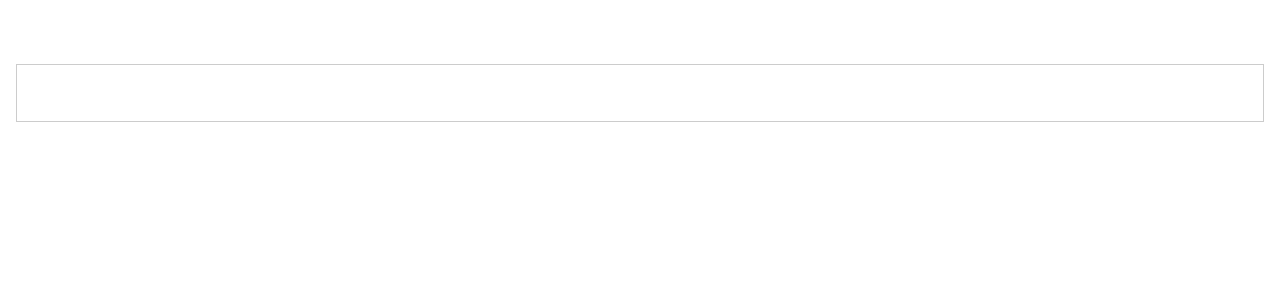
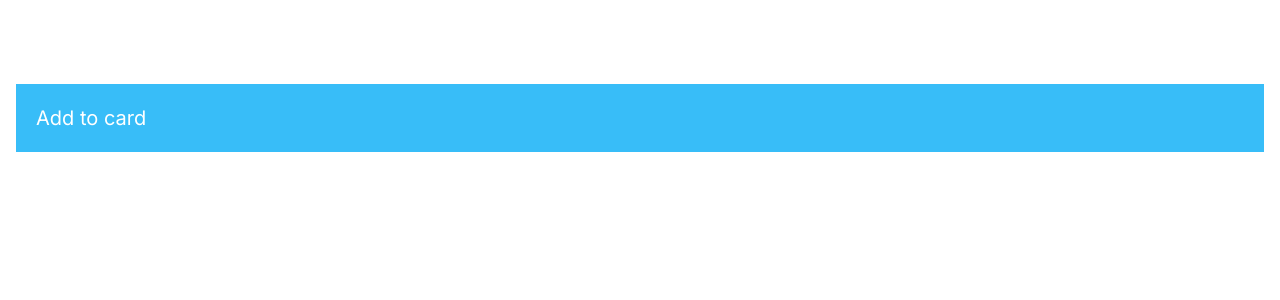
Before and after one commit to petia-duskin/learn-nextjs, a Next.js app: page / in a window 1280 px wide. Shown: the top 300 px of the page. Built offline with nearby package versions, Linux system fonts and the light colour scheme.

Commit message:
tailwind css

```diff
--- a/app/components/ProductCard/ProductCard.tsx
+++ b/app/components/ProductCard/ProductCard.tsx
@@ -1,9 +1,8 @@
 import AddToCart from "@/app/components/AddToCart";
-import styles from './Product.module.css'
 
 const ProductCard = () => {
     return (
-        <div className={styles.card}>
+        <div className="p-5 my-5 bg-sky-400 text-white text-xl hover:bg-sky-500 transition duration-200">
             <AddToCart />
         </div>
     )
```
